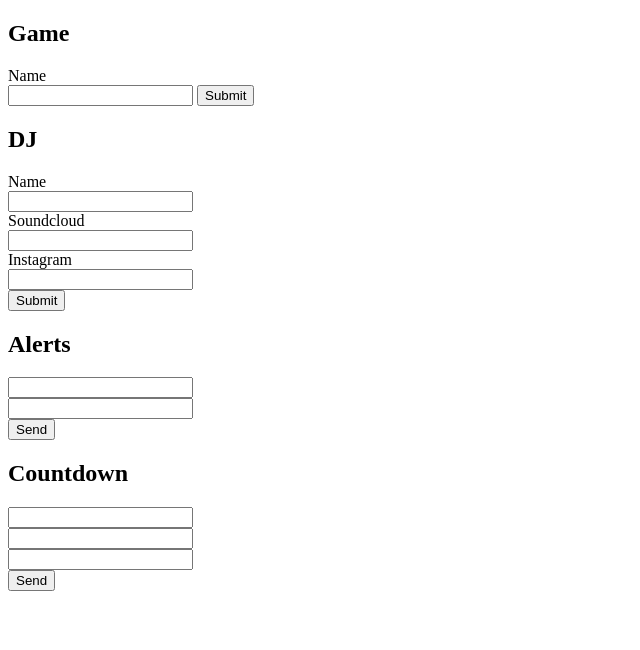
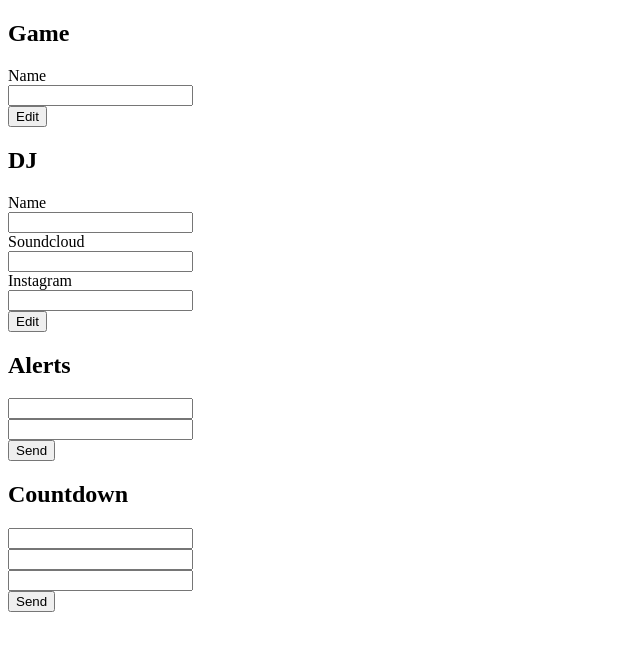
Before and after one commit to diffty/nodecg-ping-bundle, a website: page dashboard/panel.html in a window 1280 px wide. Shown: the whole page, without its empty margins (0-640 px from the left). Drawn offline with Linux system fonts and the light colour scheme.

Commit message:
minor cosmetic changes on main panel forms buttons

```diff
--- a/dashboard/panel.html
+++ b/dashboard/panel.html
@@ -12,8 +12,8 @@
     <p>
         <h2>Game</h2>
         <label>Name</label><br />
-		<input id="gameNameInput" type="text"></input>
-		<button id="gameNameSubmitButton">Submit</button>
+        <input id="gameNameInput" type="text"></input><br />
+        <button id="gameNameSubmitButton">Edit</button>
     </p>
 
     <p>
@@ -24,7 +24,7 @@
         <input id="djSoundcloudInput" type="text"></input><br />
         <label>Instagram</label><br />
         <input id="djInstagramInput" type="text"></input><br />
-		<button id="djInfoSubmitButton">Submit</button>
+        <button id="djInfoSubmitButton">Edit</button>
     </p>
 
     <p>
```
Lines whose indentation alone changed are shown as unchanged.
